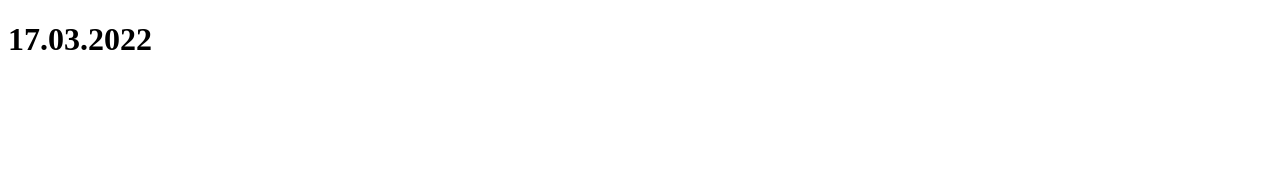
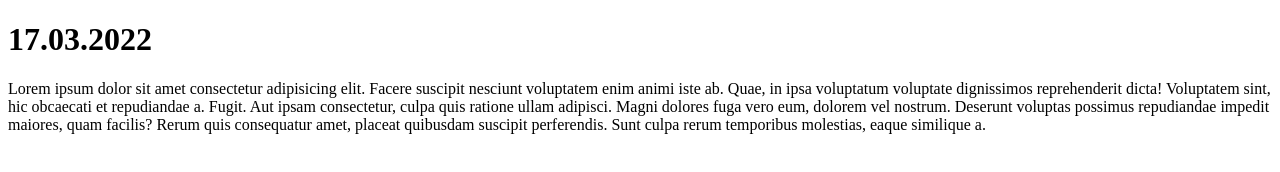
Before and after one commit to Tohirjon-Odilov/github-, a plain HTML site: page index.html in a window 1280 px wide. Drawn offline with Linux system fonts and the light colour scheme.

Commit message:
P tegi qo'shildi

```diff
--- a/index.html
+++ b/index.html
@@ -10,6 +10,9 @@
 
 <body>
     <h1>17.03.2022</h1>
+    <div class="p">Lorem ipsum dolor sit amet consectetur adipisicing elit. Facere suscipit nesciunt voluptatem enim animi iste ab. Quae, in ipsa voluptatum voluptate dignissimos reprehenderit dicta! Voluptatem sint, hic obcaecati et repudiandae a. Fugit. Aut ipsam
+        consectetur, culpa quis ratione ullam adipisci. Magni dolores fuga vero eum, dolorem vel nostrum. Deserunt voluptas possimus repudiandae impedit maiores, quam facilis? Rerum quis consequatur amet, placeat quibusdam suscipit perferendis. Sunt culpa
+        rerum temporibus molestias, eaque similique a.</div>
 </body>
 
 </html>
```
